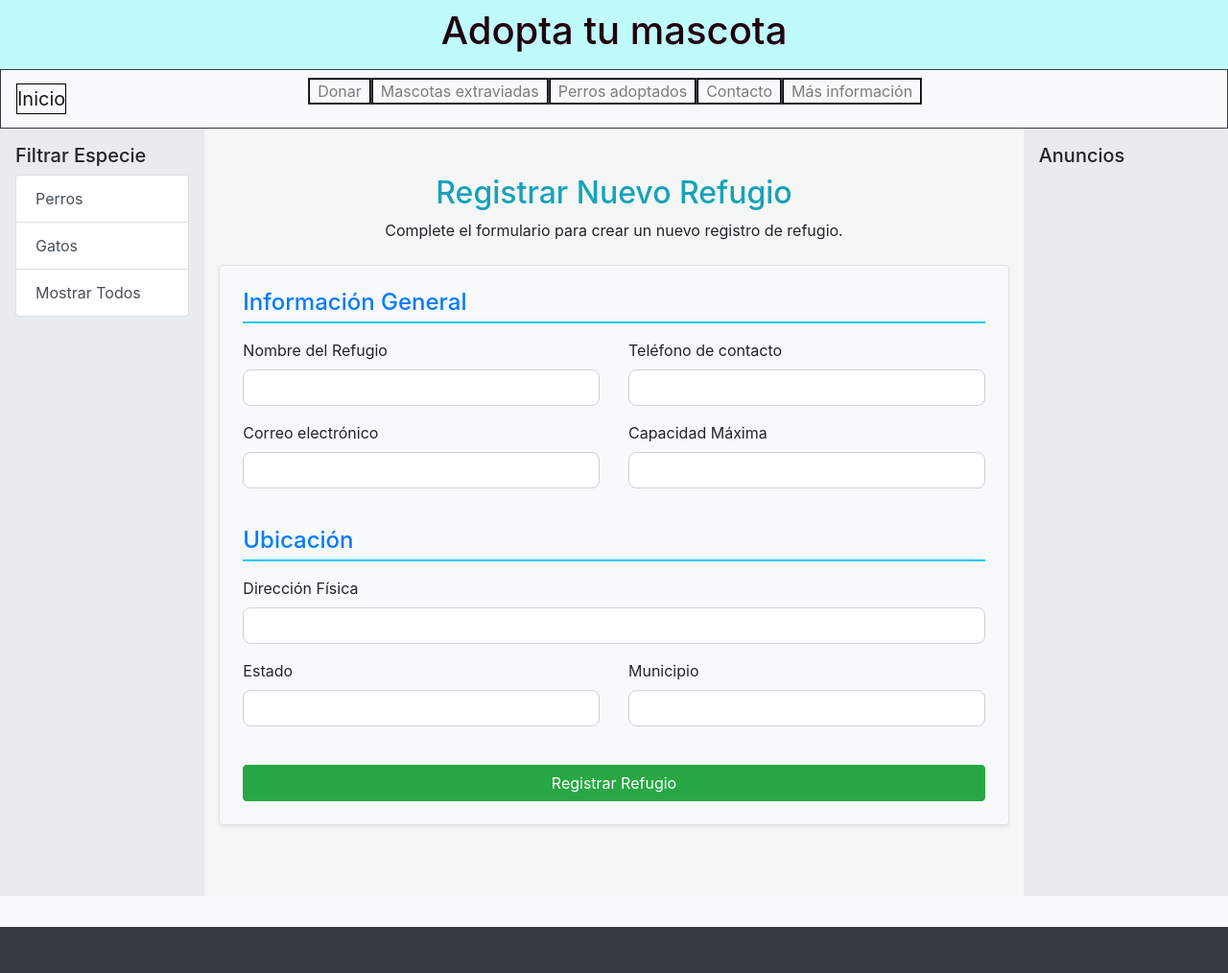
After one commit to ChecoGC/PetLove, a Django app: page /registrar-refugio/ in a window 1280 px wide. The commit adds this page. Shown: the whole page at 96% size. Run offline with Django 5.2, Linux system fonts and the light colour scheme.

Commit message:
creacion del modelo y vista de refugios

```diff
--- a/adop/core/admin.py
+++ b/adop/core/admin.py
@@ -1,7 +1,8 @@
 from django.contrib import admin
 
-from .models import Mascota, SolicitudAdopcion, Mensaje
+from .models import Mascota, SolicitudAdopcion, Mensaje, Refugio
 
 admin.site.register(Mascota)
 admin.site.register(SolicitudAdopcion)
 admin.site.register(Mensaje)
+admin.site.register(Refugio)
--- a/adop/core/templates/base.html
+++ b/adop/core/templates/base.html
@@ -99,14 +99,14 @@
                 aria-controls="navbarMenu" aria-expanded="false" aria-label="Toggle navigation">
             </button>
 
-            <div clas="collapse navbar-collapse justify-content-center" id="navbarMenu">
-                <ul ss="collapse navbar-collapse justify-content-center" id="navbarMenu">
+            <div class="collapse navbar-collapse justify-content-center" id="navbarMenu">
+                <ul class="collapse navbar-collapse justify-content-center" id="navbarMenu">
                     <ul class="navbar-nav">
                         <li class="nav-item"><a class="nav-link" href="#">Donar</a></li>
                         <li class="nav-item"><a class="nav-link" href="#">Mascotas extraviadas</a></li>
-                        <li class="nav-item"><a class="nav-link" href="#">Perros adoptados</a></li>
+                        <li class="nav-item"><a class="nav-link" href="{% url 'registrar_refugio' %}">Perros adoptados</a></li>
                         <li class="nav-item"><a class="nav-link" href="{% url 'mensaje' %}">Contacto</a></li>
-                        <li class="nav-item"><a class="nav-link" href="#">Más información</a></li>
+                        <li class="nav-item"><a class="nav-link" href="www.google.com">Más información</a></li>
                     </ul>
             </div>
         </div>
--- /dev/null
+++ b/adop/core/templates/registro_refugio.html
@@ -0,0 +1,122 @@
+{% extends "base.html" %}
+
+{% block title %}Registro de Refugio{% endblock %}
+
+{% block content %}
+
+<div class="container my-5">
+    <div class="text-center mb-4">
+        <h2 class="text-info mt-3">Registrar Nuevo Refugio</h2>
+        <p>Complete el formulario para crear un nuevo registro de refugio.</p>
+    </div>
+
+    <form id="refugioForm" class="border p-4 rounded shadow-sm bg-light">
+        {% csrf_token %}
+
+        <h4 class="text-primary mb-3">Información General</h4>
+
+        <div class="row">
+            <div class="col-md-6 mb-3">
+                <label class="form-label">Nombre del Refugio</label>
+                <input type="text" name="nombre" class="form-control" required>
+            </div>
+            <div class="col-md-6 mb-3">
+                <label class="form-label">Teléfono de contacto</label>
+                <input type="tel" name="telefono" class="form-control" required>
+            </div>
+        </div>
+
+        <div class="row">
+            <div class="col-md-6 mb-3">
+                <label class="form-label">Correo electrónico</label>
+                <input type="email" name="correo" class="form-control">
+            </div>
+            <div class="col-md-6 mb-3">
+                <label class="form-label">Capacidad Máxima</label>
+                <input type="number" name="capacidad" class="form-control" min="0" required>
+            </div>
+        </div>
+
+        <h4 class="text-primary mb-3 mt-4">Ubicación</h4>
+
+        <div class="mb-3">
+            <label class="form-label">Dirección Física</label>
+            <input type="text" name="direccion" class="form-control" required>
+        </div>
+
+        <div class="row">
+            <div class="col-md-6 mb-3">
+                <label class="form-label">Estado</label>
+                <input type="text" name="estado" class="form-control" required>
+            </div>
+            <div class="col-md-6 mb-3">
+                <label class="form-label">Municipio</label>
+                <input type="text" name="municipio" class="form-control" required>
+            </div>
+        </div>
+
+        <button type="submit" class="btn btn-success w-100 mt-4">
+            Registrar Refugio
+        </button>
+    </form>
+
+    <p id="resultado" class="text-center mt-3"></p>
+</div>
+
+<script>
+const form = document.getElementById("refugioForm");
+const resultado = document.getElementById("resultado");
+
+form.addEventListener("submit", async (e) => {
+  e.preventDefault();
+
+  const data = {
+    nombre: form.nombre.value,
+    direccion: form.direccion.value,
+    telefono: form.telefono.value,
+    correo: form.correo.value,
+    capacidad: parseInt(form.capacidad.value),
+    estado: form.estado.value,
+    municipio: form.municipio.value
+  };
+
+  try {
+    // Endpoint de la API: /api/refugios/
+    const response = await fetch("/api/refugios/", {
+      method: "POST",
+      headers: {
+        "Content-Type": "application/json",
+        "X-CSRFToken": document.querySelector('[name=csrfmiddlewaretoken]').value
+      },
+      body: JSON.stringify(data)
+    });
+
+    const result = await response.json();
+    console.log(result);
+
+    if (response.status === 201 || response.status === 200) {
+      resultado.textContent = "Refugio registrado correctamente";
+      resultado.style.color = "green";
+      form.reset();
+    } else {
+      resultado.textContent = "Error al registrar: " + JSON.stringify(result);
+      resultado.style.color = "red";
+    }
+  } catch (error) {
+    resultado.textContent = "Error de conexión: " + error.message;
+    resultado.style.color = "red";
+  }
+});
+</script>
+
+<style>
+  form h4 {
+    border-bottom: 2px solid #0dcaf0;
+    padding-bottom: 5px;
+  }
+  .form-control {
+      border-radius: 8px !important;
+  }
+</style>
+
+{% endblock %}
--- a/adop/core/urls.py
+++ b/adop/core/urls.py
@@ -1,20 +1,22 @@
 from django.urls import path, include
-from .views import index, mensaje
+from .views import index, mensaje, registrar_refugio
 from . import views
 
 from rest_framework import routers
-from .views import MascotaViewSet , SolicitudAdopcionViewSet, MensajeViewSet
+from .views import MascotaViewSet , SolicitudAdopcionViewSet, MensajeViewSet, RefugioViewSet
 
 router = routers.DefaultRouter()
 router.register(r'api/mascotas', MascotaViewSet)
 router.register(r'api/formularios', SolicitudAdopcionViewSet)
 router.register(r'api/mensaje', MensajeViewSet)
+router.register(r'api/refugios', RefugioViewSet)
 
 urlpatterns = [
     path('', index, name='inicio'),
     path('mascota/<int:id>/', views.detalle_mascota, name='detalle_mascota'),
     path("adoptar/<int:mascota_id>/", views.formulario_adopcion, name="formulario_adopcion"),
     path('mensaje/', mensaje, name='mensaje'),
+    path('registrar-refugio/', registrar_refugio, name='registrar_refugio'),
     path('', include(router.urls)),
     path('filtrar/', views.filtrar_mascotas_view, name='filtrar_mascotas'),
 ]
--- a/adop/core/views.py
+++ b/adop/core/views.py
@@ -1,8 +1,10 @@
 from django.shortcuts import render, get_object_or_404
-from .models import Mascota, SolicitudAdopcion, Mensaje
+from .models import Mascota, SolicitudAdopcion, Mensaje, Refugio
 
 from rest_framework import viewsets
-from .serializers import MascotaSerializer, SolicitudAdopcionSerializer, MensajeSerializer
+from .serializers import MascotaSerializer, SolicitudAdopcionSerializer, MensajeSerializer, RefugioSerializer
+from django.shortcuts import render
+from .models import Mascota
 
 #Vista basada en una funcion
 def index(request):
@@ -23,6 +25,10 @@ def formulario_adopcion(request, mascota_id):
     mascota = Mascota.objects.get(id=mascota_id)
     return render(request, "formulario_adopcion.html", {"mascota": mascota})
 
+class RefugioViewSet(viewsets.ModelViewSet):
+    queryset = Refugio.objects.all()
+    serializer_class = RefugioSerializer
+
 class SolicitudAdopcionViewSet(viewsets.ModelViewSet):
     queryset = SolicitudAdopcion.objects.all()
     serializer_class = SolicitudAdopcionSerializer
@@ -30,9 +36,14 @@ class SolicitudAdopcionViewSet(viewsets.ModelViewSet):
 class MensajeViewSet(viewsets.ModelViewSet):
     queryset = Mensaje.objects.all()
     serializer_class = MensajeSerializer
+
 def mensaje(request):
     template_name = 'contacto.html'
     return render (request, template_name)
+
+def registrar_refugio(request):
+    template_name = 'registro_refugio.html'
+    return render(request, template_name)
 
 def filtrar_mascotas_view(request):
     especie = request.GET.get('especie', '')
```
Also changed, not shown: adop/core/models.py (+28 -2 lines), adop/core/serializers.py (+7 -1 lines), adop/core/templates/index.html (+2 -62 lines).
